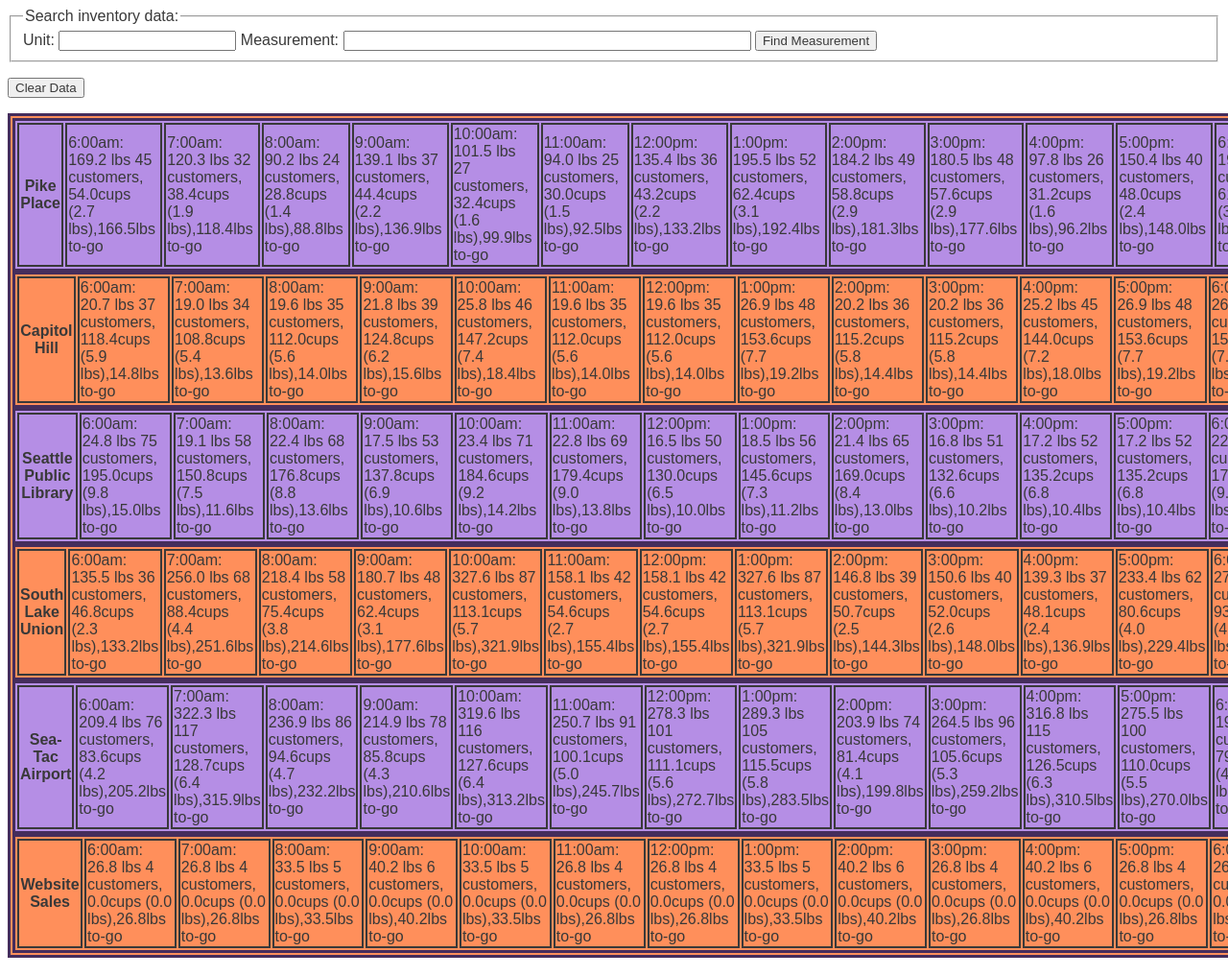
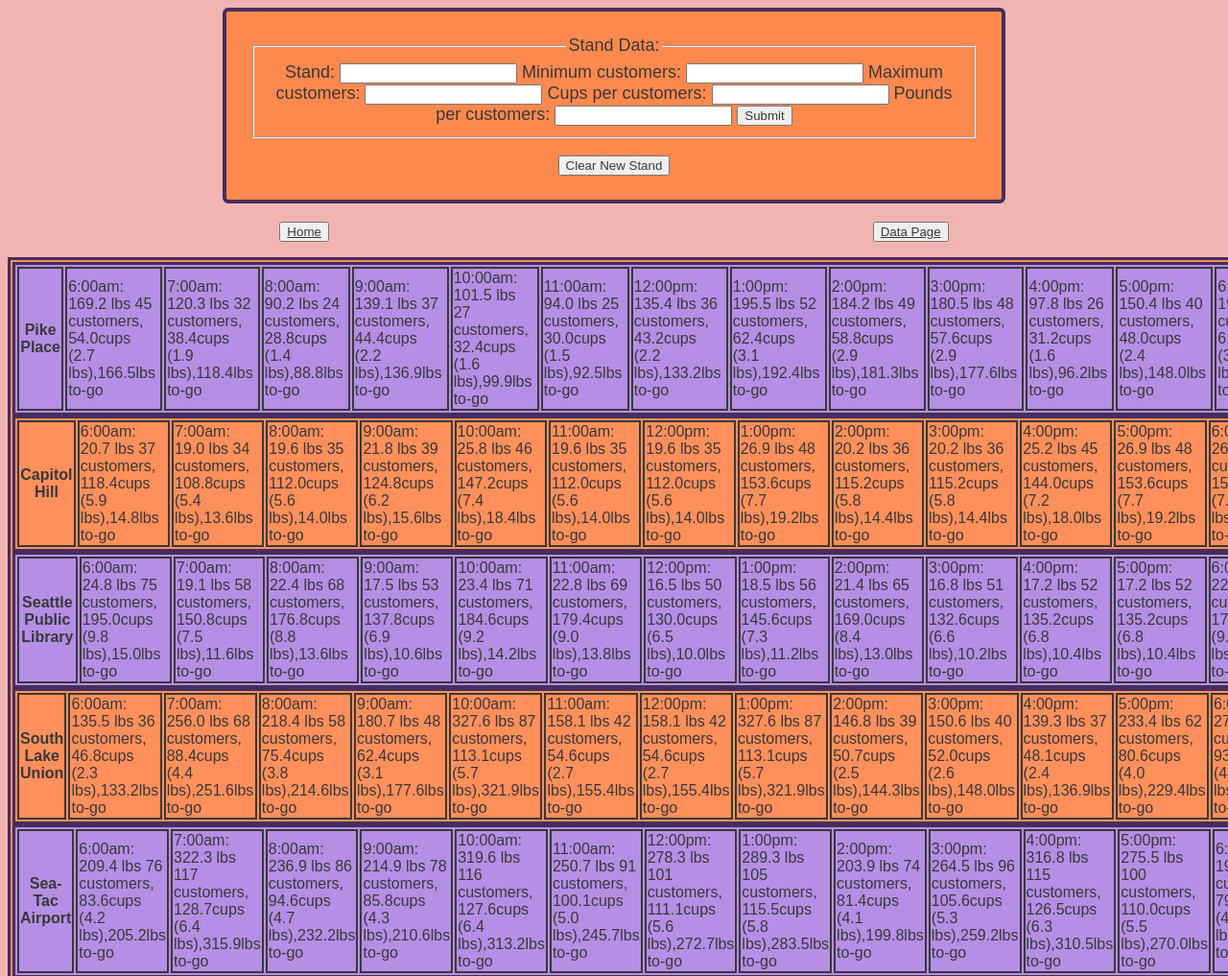
Before and after one commit to zgeorgii/campfire_coffee, a plain HTML site: page data.html in a window 1280 px wide. Shown: the top 1017 px of the page at 96% size. Drawn offline with Linux system fonts and the light colour scheme.

Commit message:
added a bunch

```diff
--- a/css/data_style.css
+++ b/css/data_style.css
@@ -1,6 +1,15 @@
 *{
   font-family: Avantgarde, sans-serif;
   color: #393939;
+}
+nav{
+  display: flex;
+  justify-content: space-around;
+  margin-top: 1.5%;
+
+}
+body{
+  background-color: #f2b4b3;
 }
 td{
   border: 2.2px solid #393939;
@@ -22,13 +31,20 @@
 
 table{
   border: 3px solid #452d5c;
-  background: #5a524f;
 }
 
-#tweaks_finest{
-
+.newStand{
+  font-size: 18px;
+  border: 4px solid #452d5c;
+  width: 60%;
+  border-radius: 6px;
+  text-align: center;
+  padding: 2%;
+  background-color: #fe894e;
+  margin-left: auto;
+  margin-right: auto;
 }
 
-#tableData{
-
+.dataTable{
+  width: 60%;
 }
--- a/css/style.css
+++ b/css/style.css
@@ -57,7 +57,6 @@
   color: #e5b59d;
   font-family: Palatino, serif;
   border: 1px solid #e5b59d;
-  text-shadow: 1.8px 1.8px #512914;
   background-image: radial-gradient(#bf490d, #57446e);
   border-radius: 5px;
   font-size:18px;
--- a/data.html
+++ b/data.html
@@ -3,29 +3,42 @@
   <link rel="stylesheet" type="text/css" href="css/data_style.css">
 </head>
 <body>
-<span class="stand_sales">
-
+<div class="newStand">
   <form id="tableData">
     <fieldset>
-      <legend>Search inventory data: </legend>
+      <legend>Stand Data: </legend>
 
-      <label for="unit">Unit: </label>
-      <input name="unit" type="text">
+      <label for="stand1">Stand: </label>
+      <input id="stand1"name="stand1" type="text">
 
-      <label for="measurement">Measurement: </label>
-      <input name="measurement" type="text" size="50">
+      <label for="minCust1">Minimum customers: </label>
+      <input id="minCust1"name="minCust1" type="text">
 
-      <button id="dataButton" type="submit">Find Measurement</button>
+      <label for="maxCust1">Maximum customers: </label>
+      <input id="maxCust1" name="maxCust1" type="text">
+
+      <label for="cupsPerCust">Cups per customers: </label>
+      <input id="cupsPerCust" name="cupsPerCust" type="text">
+
+      <label for="lbsPerCust">Pounds per customers: </label>
+      <input id="lbsPerCust" name="lbsPerCust" type="text">
+
+      <button type="submit" name="submit" value="submit" id="submit">Submit</button>
+
     </fieldset>
   </form>
 
-  <button id="clearData">Clear Data</button>
-
-  <ul id="dataList"></ul>
+      <button id="clearData">Clear New Stand</button>
+</div>
+<nav>
+<button><a href="index.html">Home</a></button>
+<button><a href="data.html">Data Page</a></button>
+</nav>
+      <ul id="dataList"></ul>
 
   <table id="tweaks_finest"></table>
-
-<script src="js/app.js" type="text/javascript"></script>
-</span>
-</body>
+<div class="dataTable">
+  <script src="js/app.js" type="text/javascript"></script>
+  </div>
+  </body>
 </html>
--- a/js/app.js
+++ b/js/app.js
@@ -81,3 +81,20 @@
   union.render();
   airport.render();
   web.render();
+
+  var addData = document.getElementById('tableData');
+  addData.addEventListener('submit', addStand);
+
+    function addStand(e) {
+      console.log(e);
+      e.preventDefault();
+
+    var stand = e.target.stand1.value;
+    var minCust = e.target.minCust1.value;
+    var maxCust = e.target.maxCust1.value;
+    var cupsCust = e.target.cupsPerCust.value;
+    var lbsCust = e.target.lbsPerCust.value;
+
+    var addNewStore = new Coffeestand(stand, +minCust, +maxCust, +cupsCust, +lbsCust);
+    addNewStore.render();
+  };
```
Also changed, not shown: index.html (+4 -4 lines), img/coffee-bean-bag.jpeg (added).
